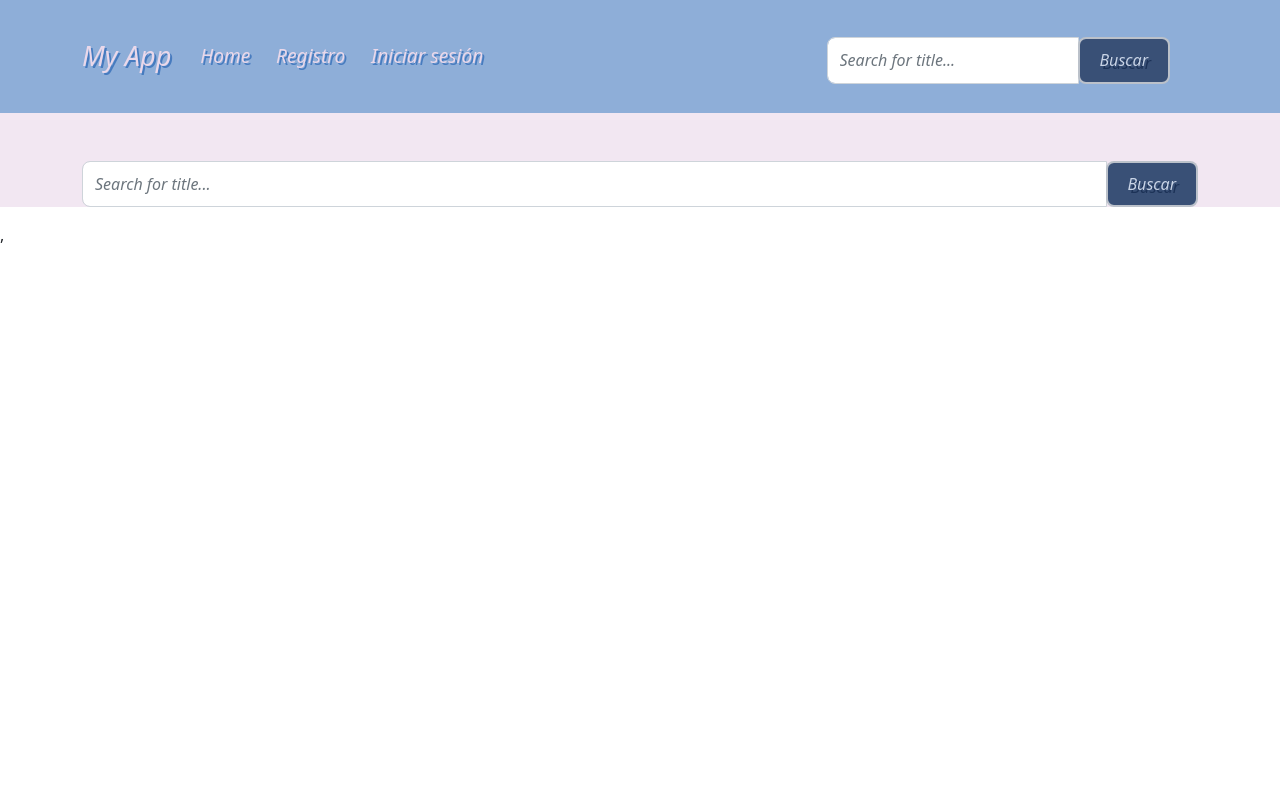
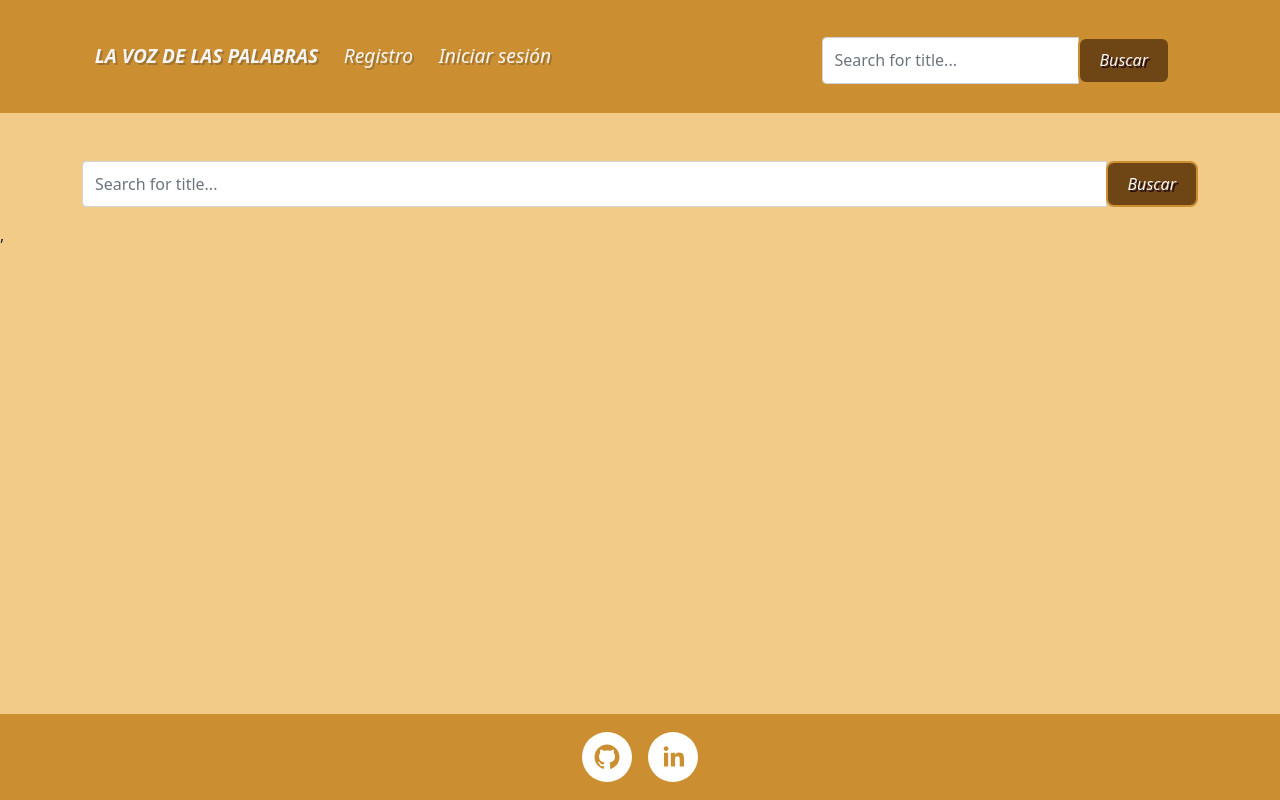
Before and after one commit to davidmart16/third-project, a React (Create React App) app in the folder clientNom/: page /prueba-searchbar in a window 1280 px wide. Built offline with nearby package versions, Linux system fonts and the light colour scheme; no server answers.

Commit message:
Modify css and styles

```diff
--- a/clientNom/package.json
+++ b/clientNom/package.json
@@ -15,6 +15,7 @@
     "react-icons": "^4.3.1",
     "react-router-dom": "^5.3.0",
     "react-scripts": "4.0.3",
+    "react-social-icons": "^5.6.1",
     "web-vitals": "^1.1.2"
   },
   "scripts": {
--- a/clientNom/src/App.css
+++ b/clientNom/src/App.css
@@ -1,8 +1,78 @@
 .App {
   text-align: center;
   font-style: italic;
-  background-color: #ead8ea9a;
 }
+
+.btn:focus,.btn:active{
+  outline: none !important;
+  box-shadow: none;
+}
+
+.btn-primary {
+  font-style: italic;
+  color: #F6F5F3;
+  font-weight: 400;
+  background-color: #6e4616;
+  padding: 0.58rem 1.25em;
+  border-radius: 8px;
+  border: 2px solid #cb8f32;
+  text-shadow: 2px 2px #250a0c;
+}
+
+.btn-primary:hover{
+  background-color: #523211;
+  cursor: pointer;
+  border: 3px solid #6e4616 ;
+}
+
+h1 {
+  color: #F6F5F3;
+  background-image: url("https://lamenteesmaravillosa.com/wp-content/uploads/2020/01/muchos-libros.jpg");
+  border-radius: 0.375rem;
+  text-shadow: 2px 2px #250a0c;
+}
+/* .form-control {
+  border-radius: 8px;
+  font-style: italic;
+} */
+/*
+
+.nav-link {
+  color: #395076;
+}
+
+
+.homepage {
+  background-image: url("https://hipermediaciones.files.wordpress.com/2016/07/libros.jpg");
+  background-size: cover;
+  border-radius: 10px;
+  margin: 100px 0px;
+}
+.homepage2 {
+  background-image: url("https://res.cloudinary.com/dvk0p9wev/image/upload/v1633616283/89-890866_bookshelf-black-brown-wallpaper-books-on-shelves-recorte_pe3a8n.jpg");
+  background-size: cover;
+  border-radius: 10px;
+  margin: 0px 10px;
+  padding: 3rem 8rem;
+}
+.homepage3 {
+  background-image: url("https://res.cloudinary.com/dvk0p9wev/image/upload/v1633616283/89-890866_bookshelf-black-brown-wallpaper-books-on-shelves-recorte_pe3a8n.jpg");
+  background-size: cover;
+  border-radius: 10px;
+  margin: 100px 0px;
+}
+.myRow {
+  display: flex;
+  justify-content: space-evenly;
+} */
+
+
+
+
+
+
+
+
 
 /*
 .App-logo {
@@ -39,54 +109,3 @@
     transform: rotate(360deg);
   }
 } */
-
-.form-control {
-  border-radius: 8px;
-  font-style: italic;
-}
-
-.btn-primary {
-  font-style: italic;
-  color: #c9d4e6;
-  font-weight: 400;
-  background-color: #395076;
-  padding: 0.58rem 20px;
-  border-radius: 8px;
-  border: 2px solid #e8e8e8bd;
-  text-shadow: 3px 3px #1c3257;
-}
-
-.nav-link {
-  color: #395076;
-}
-
-h1 {
-  color: #c9d4e6;
-  background-image: url("https://lamenteesmaravillosa.com/wp-content/uploads/2020/01/muchos-libros.jpg");
-  border-radius: 0.375rem;
-  text-shadow: 2px 2px #477bbf;
-}
-
-.homepage {
-  background-image: url("https://hipermediaciones.files.wordpress.com/2016/07/libros.jpg");
-  background-size: cover;
-  border-radius: 10px;
-  margin: 100px 0px;
-}
-.homepage2 {
-  background-image: url("https://res.cloudinary.com/dvk0p9wev/image/upload/v1633616283/89-890866_bookshelf-black-brown-wallpaper-books-on-shelves-recorte_pe3a8n.jpg");
-  background-size: cover;
-  border-radius: 10px;
-  margin: 0px 10px;
-  padding: 3rem 8rem;
-}
-.homepage3 {
-  background-image: url("https://res.cloudinary.com/dvk0p9wev/image/upload/v1633616283/89-890866_bookshelf-black-brown-wallpaper-books-on-shelves-recorte_pe3a8n.jpg");
-  background-size: cover;
-  border-radius: 10px;
-  margin: 100px 0px;
-}
-.myRow {
-  display: flex;
-  justify-content: space-evenly;
-}
--- a/clientNom/src/App.js
+++ b/clientNom/src/App.js
@@ -4,7 +4,7 @@ import './App.css'
 import Navigator from './components/layout/Navigator/Navigator';
 import Routes from './components/routes';
 import AuthService from './services/auth.service';
-// import Footer from './components/layout/Footer/Footer';
+import Footer from './components/layout/Footer/Footer';
 
 const authService = new AuthService()
 
@@ -27,7 +27,7 @@ function App () {
       <div className="App">
         <Navigator loggedUser={loggedUser} storeUser={storeUser}/>
         <Routes loggedUser={loggedUser} storeUser={storeUser}/>
-        {/* <Footer></Footer> */}
+        <Footer></Footer>
       </div>
     );
 
--- a/clientNom/src/components/layout/Footer/Footer.css
+++ b/clientNom/src/components/layout/Footer/Footer.css
@@ -1,6 +1,5 @@
-.footer {
-    background-color: #395076;
-    color:#c9d4e6;
+footer {
+    background-color: #cb8f32;
     position: fixed;
     left: 0;
     bottom: 0;
@@ -8,6 +7,7 @@
     padding: 10px;
     margin: 0;
 }
+
 
 h3{
     font-size: 15px;
--- a/clientNom/src/components/layout/Footer/Footer.js
+++ b/clientNom/src/components/layout/Footer/Footer.js
@@ -1,14 +1,26 @@
 import  './Footer.css'
+import { SocialIcon } from "react-social-icons";
 
-function Footer (){
 
-    return(
-
-        <footer className='footer'>
-            <h3> --  MI PROYECTO MAS PERSONAL  -- </h3>
-            <h5 className='footer-text'>Todos los derechos reservados © </h5>
-        </footer>
-    )
+const Footer = () => {
+  return (
+    <footer className="mt-5 d-flex justify-content-center">
+      <SocialIcon
+        bgColor="white"
+        className="m-2"
+        target="_blank"
+        network="github"
+        url="https://github.com/davidmart16"
+      />
+      <SocialIcon
+        bgColor="white"
+        className="m-2"
+        target="_blank"
+        network="linkedin"
+        url="https://www.linkedin.com/in/david-martinez-perez-636456221"
+      />
+    </footer>
+  )
 }
 
-export default Footer
+export default Footer;
--- /dev/null
+++ b/clientNom/src/components/layout/Navigator/Navigator.css
@@ -0,0 +1,9 @@
+.nav-title{
+    font-weight: 700;
+}
+
+.nav-link{
+    display: flex;
+    text-align: center;
+    vertical-align: middle;
+}
--- a/clientNom/src/components/layout/Navigator/Navigator.js
+++ b/clientNom/src/components/layout/Navigator/Navigator.js
@@ -3,6 +3,7 @@ import { Container, Nav, Navbar } from 'react-bootstrap'
 import { Link } from 'react-router-dom'
 import AuthService from '../../../services/auth.service'
 import SearchBar from '../SearchBar/SearchBar'
+import './Navigator.css'
 
 const authService = new AuthService()
 
@@ -17,11 +18,11 @@ export default function Navigator(props) {
   return (
     <Navbar expand="md" className="mb-5">
       <Container>
-        <Navbar.Brand href="/">My App</Navbar.Brand>
+        {/* <Navbar.Brand href="/">La voz de las palabras</Navbar.Brand> */}
         <Navbar.Toggle aria-controls="basic-navbar-nav" />
         <Navbar.Collapse id="basic-navbar-nav">
           <Nav className="me-auto">
-            <Link className="nav-link" to="/">Home</Link>
+            <Link className="nav-link nav-title" to="/">LA VOZ DE LAS PALABRAS</Link>
 
             {props.loggedUser ?
               <>
--- a/clientNom/src/components/layout/SearchBar/SeachBar.css
+++ b/clientNom/src/components/layout/SearchBar/SeachBar.css
@@ -1,51 +1,51 @@
 .navbar {
-  background-color: #8eaed8;
+  background-color: #cb8f32;
   font-size: 1.2rem;
 }
 .navbar .navbar-brand {
-  color: #ead8ea;
-  text-shadow: 2px 2px #477bbf;
+  color: #ecb34f;
+  text-shadow: 2px 2px #9f7431;
   font-size: 1.7rem;
 }
 .navbar .navbar-brand:hover,
 .navbar .navbar-brand:focus {
-  color: #395076;
+  color: #6e4616;
 }
 .navbar .navbar-text {
-  color: #ead8ea;
+  color: #ecb34f;
 }
 .navbar .navbar-text a {
-  color: #395076;
+  color: #6e4616;
 }
 .navbar .navbar-text a:hover,
 .navbar .navbar-text a:focus {
-  color: #395076;
+  color: #6e4616;
 }
 .navbar .navbar-nav .nav-link {
-  color: #ead8ea;
+  color: #F6F5F3;
   border-radius: 0.25rem;
   margin: 0 0.25em;
-  text-shadow: 2px 2px #477bbf;
+  text-shadow: 2px 2px #9f7431;
 }
 .navbar .navbar-nav .nav-link:not(.disabled):hover,
 .navbar .navbar-nav .nav-link:not(.disabled):focus {
-  color: #395076;
+  color: #6e4616;
 }
 .navbar .navbar-nav .dropdown-menu {
-  background-color: #8eaed8;
-  border-color: #477bbf;
+  background-color: #cb8f32;
+  border-color: #9f7431;
 }
 .navbar .navbar-nav .dropdown-menu .dropdown-item {
-  color: #ead8ea;
+  color: #ecb34f;
 }
 .navbar .navbar-nav .dropdown-menu .dropdown-item:hover,
 .navbar .navbar-nav .dropdown-menu .dropdown-item:focus,
 .navbar .navbar-nav .dropdown-menu .dropdown-item.active {
-  color: #395076;
-  background-color: #477bbf;
+  color: #6e4616;
+  background-color: #9f7431;
 }
 .navbar .navbar-nav .dropdown-menu .dropdown-divider {
-  border-top-color: #477bbf;
+  border-top-color: #9f7431;
 }
 .navbar .navbar-nav .nav-item.active .nav-link,
 .navbar .navbar-nav .nav-item.active .nav-link:hover,
@@ -53,94 +53,100 @@
 .navbar .navbar-nav .nav-item.show .nav-link,
 .navbar .navbar-nav .nav-item.show .nav-link:hover,
 .navbar .navbar-nav .nav-item.show .nav-link:focus {
-  color: #395076;
-  background-color: #477bbf;
+  color: #6e4616;
+  background-color: #9f7431;
 }
 .navbar .navbar-toggler {
-  border-color: #477bbf;
+  border-color: #9f7431;
 }
 .navbar .navbar-toggler:hover,
 .navbar .navbar-toggler:focus {
-  background-color: #477bbf;
+  background-color: #9f7431;
 }
 .navbar .navbar-toggler .navbar-toggler-icon {
-  color: #ead8ea;
+  color: #ecb34f;
 }
 .navbar .navbar-collapse,
 .navbar .navbar-form {
-  border-color: #ead8ea;
+  border-color: #ecb34f;
 }
 .navbar .navbar-link {
-  color: #ead8ea;
+  color: #ecb34f;
 }
 .navbar .navbar-link:hover {
-  color: #395076;
+  color: #6e4616;
 }
+
 
 @media (max-width: 575px) {
   .navbar-expand-sm .navbar-nav .show .dropdown-menu .dropdown-item {
-    color: #ead8ea;
+    color: #ecb34f;
   }
   .navbar-expand-sm .navbar-nav .show .dropdown-menu .dropdown-item:hover,
   .navbar-expand-sm .navbar-nav .show .dropdown-menu .dropdown-item:focus {
-    color: #395076;
+    color: #6e4616;
   }
   .navbar-expand-sm .navbar-nav .show .dropdown-menu .dropdown-item.active {
-    color: #395076;
-    background-color: #477bbf;
+    color: #6e4616;
+    background-color: #9f7431;
+  }
+}
+@media (min-width: 767px) and (max-width: 990px){
+  .navbar-expand-md .navbar-nav {
+    flex-direction: column;
   }
 }
 
 @media (max-width: 767px) {
   .navbar-expand-md .navbar-nav .show .dropdown-menu .dropdown-item {
-    color: #ead8ea;
+    color: #ecb34f;
   }
   .navbar-expand-md .navbar-nav .show .dropdown-menu .dropdown-item:hover,
   .navbar-expand-md .navbar-nav .show .dropdown-menu .dropdown-item:focus {
-    color: #395076;
+    color: #6e4616;
   }
   .navbar-expand-md .navbar-nav .show .dropdown-menu .dropdown-item.active {
-    color: #395076;
-    background-color: #477bbf;
+    color: #6e4616;
+    background-color: #9f7431;
   }
 }
 
 @media (max-width: 991px) {
   .navbar-expand-lg .navbar-nav .show .dropdown-menu .dropdown-item {
-    color: #ead8ea;
+    color: #ecb34f;
   }
   .navbar-expand-lg .navbar-nav .show .dropdown-menu .dropdown-item:hover,
   .navbar-expand-lg .navbar-nav .show .dropdown-menu .dropdown-item:focus {
-    color: #395076;
+    color: #6e4616;
   }
   .navbar-expand-lg .navbar-nav .show .dropdown-menu .dropdown-item.active {
-    color: #395076;
-    background-color: #477bbf;
+    color: #6e4616;
+    background-color: #9f7431;
   }
 }
 
 @media (max-width: 1199px) {
   .navbar-expand-xl .navbar-nav .show .dropdown-menu .dropdown-item {
-    color: #ead8ea;
+    color: #ecb34f;
   }
   .navbar-expand-xl .navbar-nav .show .dropdown-menu .dropdown-item:hover,
   .navbar-expand-xl .navbar-nav .show .dropdown-menu .dropdown-item:focus {
-    color: #395076;
+    color: #6e4616;
   }
   .navbar-expand-xl .navbar-nav .show .dropdown-menu .dropdown-item.active {
-    color: #395076;
-    background-color: #477bbf;
+    color: #6e4616;
+    background-color: #9f7431;
   }
 }
 
 .navbar-expand .navbar-nav .show .dropdown-menu .dropdown-item {
-  color: #ead8ea;
+  color: #ecb34f;
 }
 .navbar-expand .navbar-nav .show .dropdown-menu .dropdown-item:hover,
 .navbar-expand .navbar-nav .show .dropdown-menu .dropdown-item:focus {
-  color: #395076;
+  color: #6e4616;
 }
 .navbar-expand .navbar-nav .show .dropdown-menu .dropdown-item.active {
-  color: #395076;
-  background-color: #477bbf;
+  color: #6e4616;
+  background-color: #9f7431;
 }
--- a/clientNom/src/index.css
+++ b/clientNom/src/index.css
@@ -5,6 +5,8 @@ body {
     sans-serif;
   -webkit-font-smoothing: antialiased;
   -moz-osx-font-smoothing: grayscale;
+  background-color: #ecb24fab !important;
+
 }
 
 code {
```
Also changed, not shown: 1 other file (tests, documents, lock files or other folders).
